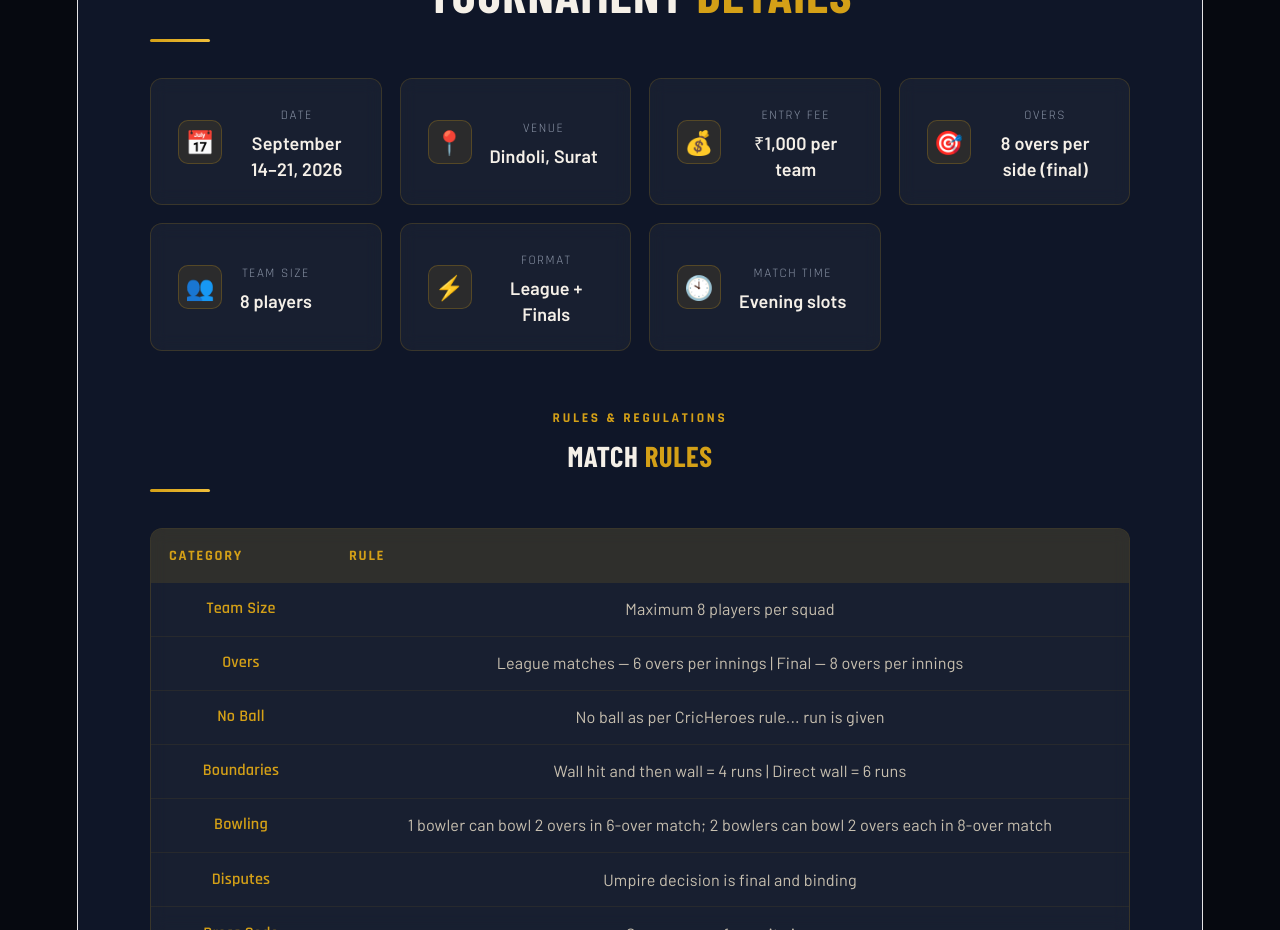
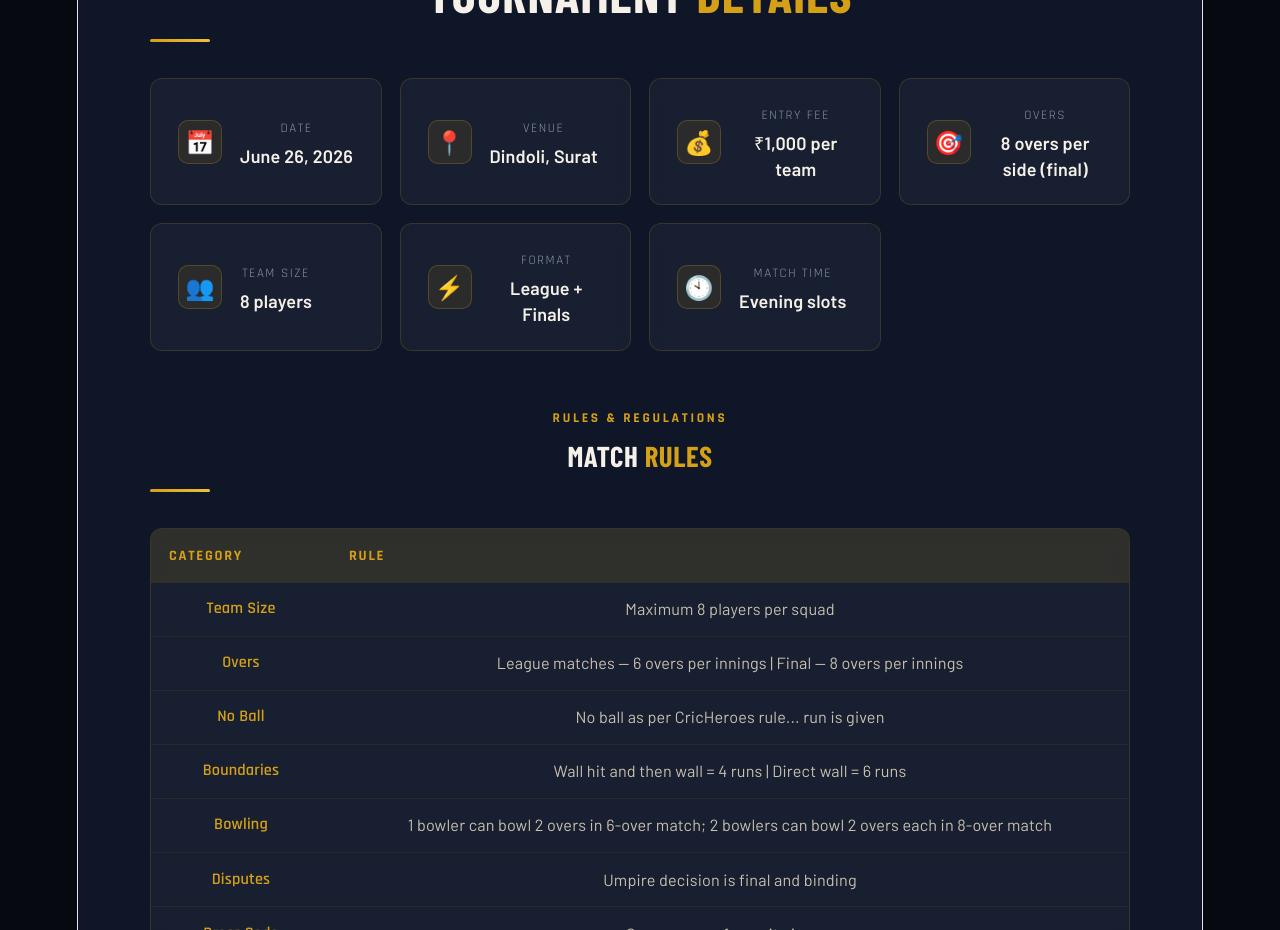
Before and after one commit to Devang3105/my-react-app, a React (Vite) app: page / in a window 1280 px wide. Shown: the part 1380-2310 px from the top of the page. Built offline with nearby package versions, Linux system fonts and the light colour scheme; a web font is replaced by a local one.

Commit message:
Update App.jsx

```diff
--- a/src/App.jsx
+++ b/src/App.jsx
@@ -553,7 +553,7 @@ export default function App() {
           <AnimSection style={{ transitionDelay: "0.1s" }}>
             <div className="details-grid">
               {[
-                ["📅", "Date", "September 14–21, 2026"],
+                ["📅", "Date", "June 26, 2026"],
                 ["📍", "Venue", "Dindoli, Surat"],
                 ["💰", "Entry Fee", "₹1,000 per team"],
                 ["🎯", "Overs", "8 overs per side (final)"],
```
